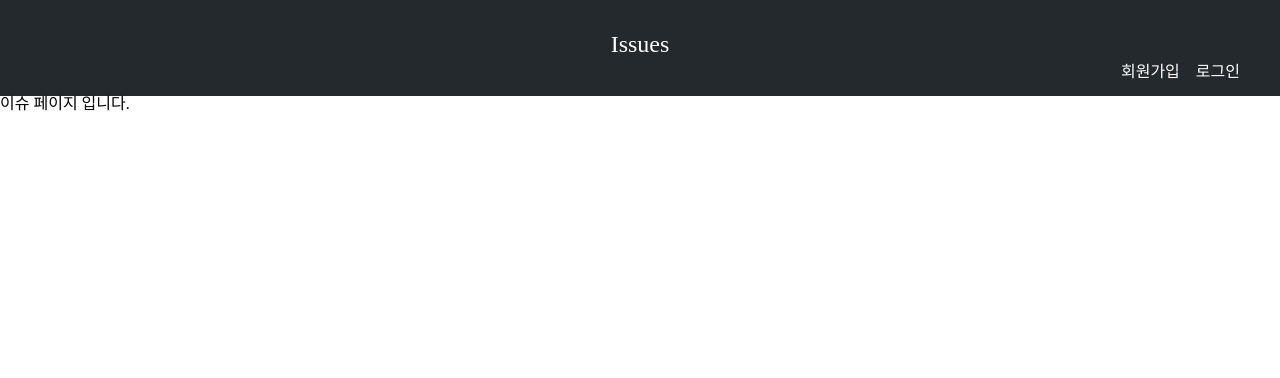
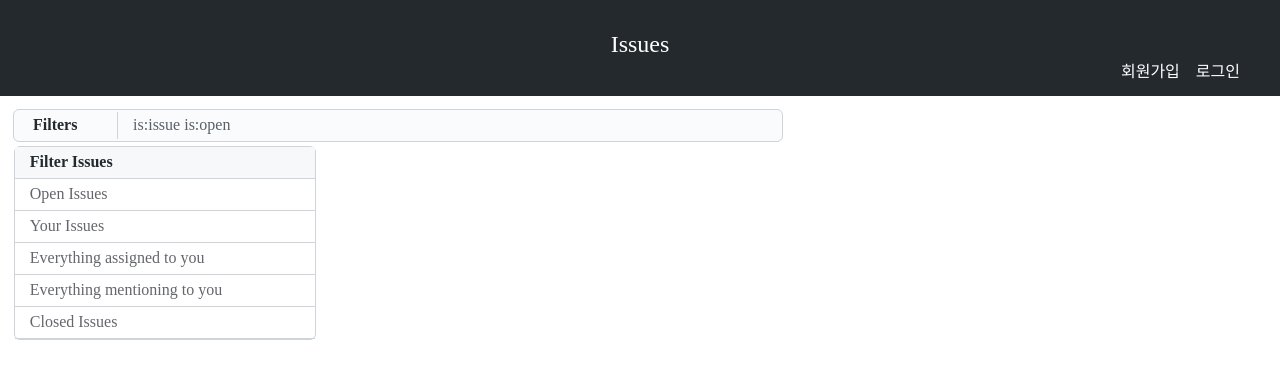
Before and after one commit to boostcamp-2020/IssueTracker-15, a React app in the folder web/client/: page /issue in a window 1280 px wide. Shown: the top 378 px of the page. Built offline with nearby package versions, Linux system fonts and the light colour scheme.

Commit message:
feat    : :zap:️ issue Filter bar Component 구현
1. Issue Filter bar component 를 구현했다.

```diff
--- a/web/client/src/components/dropdown/index.tsx
+++ b/web/client/src/components/dropdown/index.tsx
@@ -14,7 +14,8 @@ function Dropdown({ title, contents }: dropdownProps) {
       <DropdownTitle title={title} />
       <S.ListWrapper>
         {contents.map((content: string) => {
-          <DropdownContent content={content} />;
+          console.log(content);
+          return <DropdownContent content={content} />;
         })}
       </S.ListWrapper>
     </S.DropdownWrapper>
--- a/web/client/src/components/dropdown/style.tsx
+++ b/web/client/src/components/dropdown/style.tsx
@@ -27,7 +27,7 @@ export const DropdownWrapper = styled.div`
   margin-top: 12%;
   border-radius: 6px;
   left: 0;
-  display: none;
+  // display: none;
 `;
 
 export const ListWrapper = styled.ul`
--- /dev/null
+++ b/web/client/src/components/issue-filter-bar/index.tsx
@@ -0,0 +1,31 @@
+import React from "react";
+import * as S from "./style";
+import Dropdown from "../dropdown";
+import IssueSideBar from "../issue-sidebar/sidebar";
+
+const DropdownContents = {
+  title: "Filter Issues",
+  contents: [
+    "Open Issues",
+    "Your Issues",
+    "Everything assigned to you",
+    "Everything mentioning to you",
+    "Closed Issues",
+  ],
+};
+
+function IssueFilterBar() {
+  return (
+    <S.FilterBar>
+      <S.FilterWrapper>
+        <S.FilterForm>
+          <S.FilterComp>Filters</S.FilterComp>
+          <Dropdown {...DropdownContents} />
+        </S.FilterForm>
+      </S.FilterWrapper>
+      <S.SearchForm>is:issue is:open</S.SearchForm>
+    </S.FilterBar>
+  );
+}
+
+export default IssueFilterBar;
--- /dev/null
+++ b/web/client/src/components/issue-filter-bar/style.tsx
@@ -0,0 +1,35 @@
+import styled from "styled-components";
+
+export const FilterBar = styled.div`
+  display: flex;
+  width: 60%;
+  border: 1px solid #ced4da;
+  align-items: center;
+  border-radius: 6px;
+  background-color: #fafbfc;
+  color: #24292e;
+  margin: 1%;
+`;
+
+export const FilterWrapper = styled.div`
+  width: 12%;
+  padding: 0.7%;
+  border-right: 1px solid #ced4da;
+  position: relative;
+`;
+
+export const FilterForm = styled.div`
+  width: 100%;
+  padding-left: 15%;
+`;
+
+export const FilterComp = styled.div`
+  font-weight: bold;
+`;
+
+export const SearchForm = styled.div`
+  width: 70%;
+  padding: 1%;
+  padding-left: 2%;
+  color: #586069;
+`;
--- a/web/client/src/views/issue.tsx
+++ b/web/client/src/views/issue.tsx
@@ -1,9 +1,9 @@
 import React from "react";
-
+import IssueFilterBar from "../components/issue-filter-bar";
 const IssuePage = () => {
   return (
     <>
-      <div>이슈 페이지 입니다.</div>
+      <IssueFilterBar />
     </>
   );
 };
```
